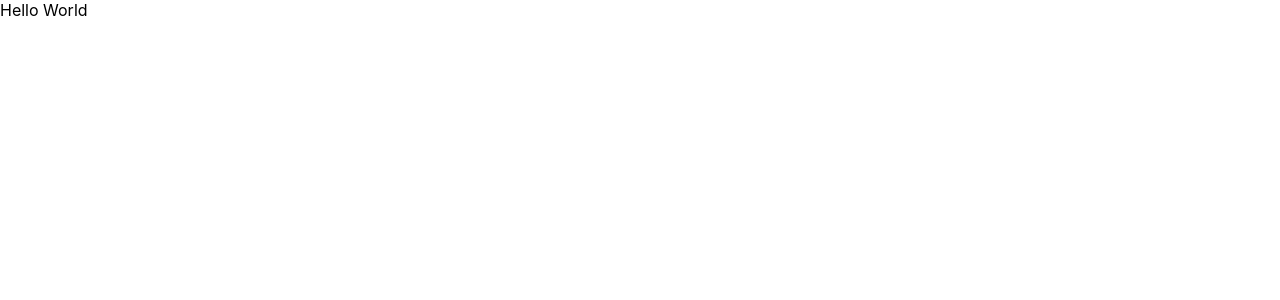
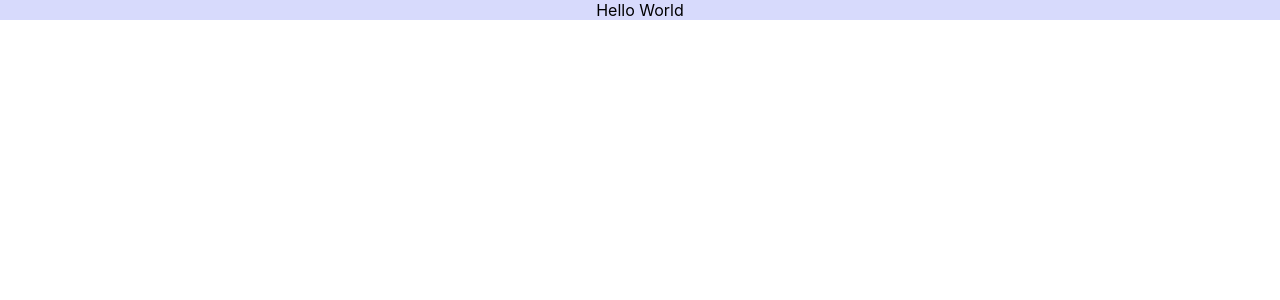
Before and after one commit to delsebastienjames/vinted-frontend-seb, a React (Create React App) app: page / in a window 1280 px wide. Shown: the top 300 px of the page. Built offline with nearby package versions, Linux system fonts and the light colour scheme.

Commit message:
Update App.css

```diff
--- a/src/App.css
+++ b/src/App.css
@@ -1,38 +1,11 @@
-.App {
-  text-align: center;
-}
-
-.App-logo {
-  height: 40vmin;
-  pointer-events: none;
-}
-
-@media (prefers-reduced-motion: no-preference) {
-  .App-logo {
-    animation: App-logo-spin infinite 20s linear;
-  }
-}
-
-.App-header {
-  background-color: #282c34;
-  min-height: 100vh;
+.container {
+  background-color: #d7dafc;
+  width: 100vw;
   display: flex;
   flex-direction: column;
   align-items: center;
   justify-content: center;
-  font-size: calc(10px + 2vmin);
-  color: white;
 }
-
-.App-link {
-  color: #61dafb;
+button {
+  border: 1px solid tomato;
 }
-
-@keyframes App-logo-spin {
-  from {
-    transform: rotate(0deg);
-  }
-  to {
-    transform: rotate(360deg);
-  }
-}
```
